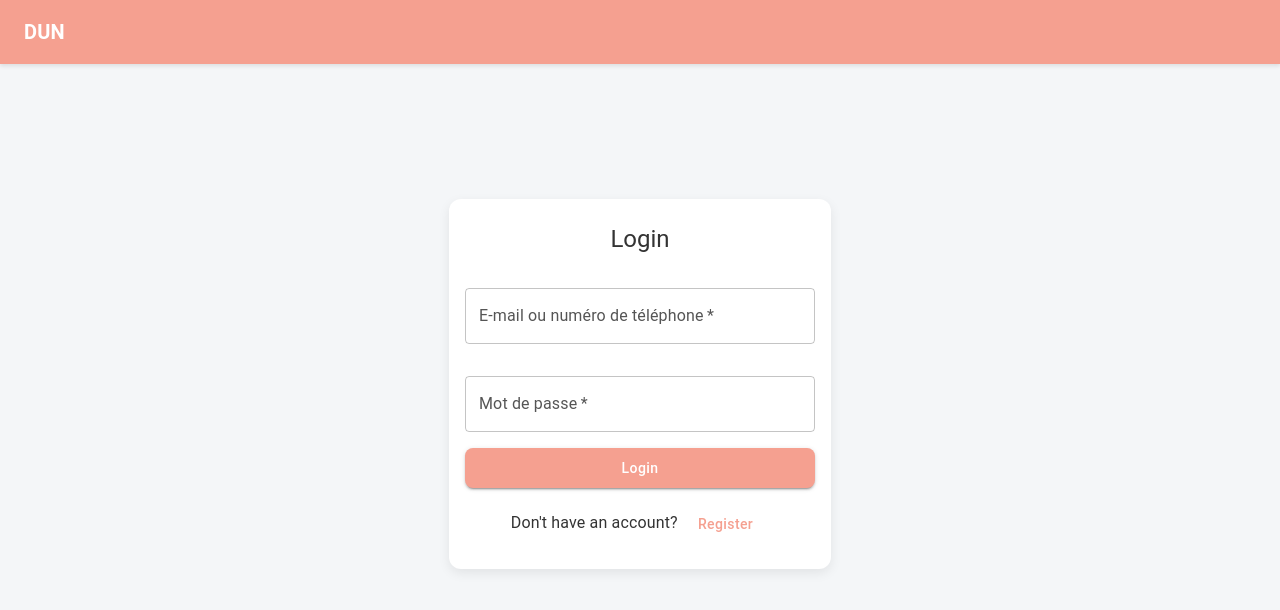
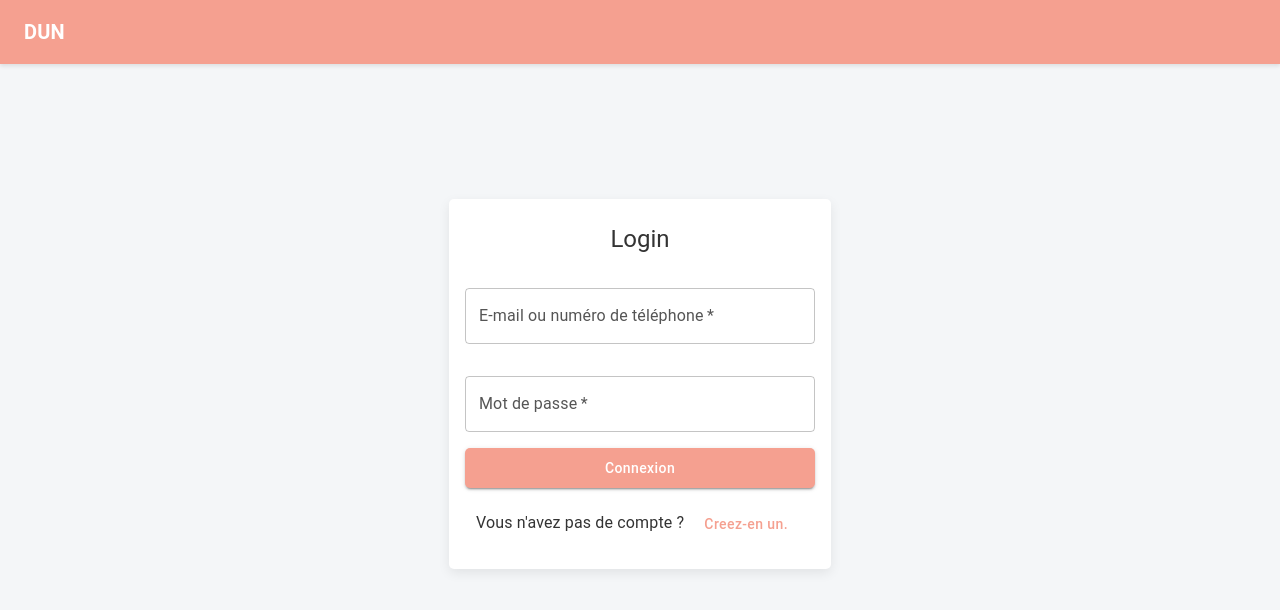
Before and after one commit to yvartpro/pickit, a React (Vite) app: page /login in a window 1280 px wide. Shown: the top 610 px of the page. Built offline with nearby package versions, Linux system fonts and the light colour scheme.

Commit message:
Petitsajustements y relatifs

```diff
--- a/index.html
+++ b/index.html
@@ -4,7 +4,7 @@
     <meta charset="UTF-8" />
     <link rel="icon" type="image/png" href="/" />
     <meta name="viewport" content="width=device-width, initial-scale=1.0" />
-    <title>Location costume</title>
+    <title>Dress Up Now</title>
   </head>
   <body>
     <div id="root"></div>
--- a/src/auth/LoginRegister.jsx
+++ b/src/auth/LoginRegister.jsx
@@ -118,14 +118,14 @@ const LoginRegister = ({ onLogin }) => {
             required
           />
           <Button type="submit" variant="contained" color="primary" fullWidth mt={3}>
-            {isLogin ? 'Login' : 'Register'}
+            {isLogin ? 'Connexion' : 'S\'identifier'}
           </Button>
         </form>
         <Box mt={2} textAlign="center">
           <Typography>
-            {isLogin ? "Don't have an account? " : "Already have an account? "}
+            {isLogin ? "Vous n'avez pas de compte ? " : "Avez-vous deja un compte? "}
             <Button color="primary" onClick={() => setIsLogin(!isLogin)}>
-              {isLogin ? 'Register' : 'Login'}
+              {isLogin ? 'Creez-en un.' : 'Connectez-vous.'}
             </Button>
           </Typography>
         </Box>
--- a/src/components/Home.jsx
+++ b/src/components/Home.jsx
@@ -22,15 +22,15 @@ const Home = ({ users, addUser }) => {
   };
 
   const columns = [
-    { field: 'name', headerName: 'Nom et Prénom', width: 200 },
-    { field: 'address', headerName: 'Adresse', width: 100 },
+    { field: 'name', headerName: 'Nom et Prénom', width: 250 },
+    { field: 'address', headerName: 'Adresse', width: 150 },
     { field: 'phone', headerName: 'Téléphone', width: 100 },
-    { field: 'item', headerName: 'Article', width: 120 },
-    { field: 'quantity', headerName: 'Quantité', type: 'number', width: 50 },
+    { field: 'item', headerName: 'Article', width: 150 },
+    { field: 'quantity', headerName: 'QT', type: 'number', width: 50 },
     {
       field: 'isReturned',
       headerName: 'Status',
-      width: 50,
+      width: 80,
       renderCell: (params) => params.value ? <CheckBox /> : <CheckBox />
     }
   ];
@@ -63,7 +63,7 @@ const Home = ({ users, addUser }) => {
           }}
         />
       </div>
-      <Box sx={{display:{lg:'flex',xs:'none'}, justifyContent:'space-around', alignItems:'center', py:2}}>
+      <Box sx={{display:{lg:'flex',md:'none',xs:'none'}, justifyContent:'space-around', alignItems:'center', py:2,flexDirection:'row'}}>
             <TextField
               size="small"
               name="name"
@@ -102,7 +102,46 @@ const Home = ({ users, addUser }) => {
             />
             <Button onClick={handleAddUser} variant="contained" color="primary" size="small">Ajouter</Button>
       </Box>
-      <Box sx={{display:{md:'flex',lg:'none'}, justifyContent:'space-around', alignItems:'center', py:2}}>
+      <Box sx={{display:{md:'flex',lg:'none', xs:'none'}, justifyContent:'space-around', alignItems:'center', py:2, flexDirection:'row'}}>
+        <TextField
+          size="small"
+          name="name"
+          value={newUser.name}
+          onChange={handleInputChange}
+          placeholder="Nom"
+        />
+        <TextField
+          size="small"
+          name="address"
+          value={newUser.address}
+          onChange={handleInputChange}
+          placeholder="Adresse"
+        />
+        <TextField
+          size="small"
+          name="phone"
+          value={newUser.phone}
+          onChange={handleInputChange}
+          placeholder="Téléphone"
+        />
+        <TextField
+          size="small"
+          name="item"
+          value={newUser.item}
+          onChange={handleInputChange}
+          placeholder="Article"
+        />
+        <TextField
+          size="small"
+          type="number"
+          name="quantity"
+          value={newUser.quantity}
+          onChange={handleInputChange}
+          placeholder="Quantité"
+        />
+        <Button onClick={handleAddUser} variant="contained" color="primary" size="small">Ajouter</Button>
+      </Box>
+      <Box sx={{display:{xs:'flex',md:'none',lg:'none'}, justifyContent:'space-around', alignItems:'center', py:2, flexDirection:'column'}}>
         <Typography variant="h6" sx={{ my: 1, fontWeight: 600 }}>Nouveau client</Typography>
         <Stack direction="column">
           <TextField
--- a/src/theme.js
+++ b/src/theme.js
@@ -4,24 +4,24 @@ import { createTheme } from '@mui/material/styles';
 const theme = createTheme({
   palette: {
     primary: {
-      main: '#F5A090', // Dusty Rose - a soft, elegant pink
-      light: '#FFD9C2', // Light Peach - for accents and highlights
-      dark: '#A68E87',  // Taupe - for contrast and grounding
-      contrastText: '#fff', // White text for good readability on primary color
+      main: '#F5A090',
+      light: '#FFD9C2',
+      dark: '#A68E87',
+      contrastText: '#fff',
     },
     secondary: {
-      main: '#77ACA2', // Seafoam Green - a calming and sophisticated secondary color
+      main: '#77ACA2',
       light: '#B2BEB5',
       dark: '#5A807A',
       contrastText: '#fff',
     },
     background: {
-      default: '#F8F8F8', // Very light gray for overall background
-      paper: '#FFFFFF',  // White for paper-based elements
+      default: '#F8F8F8',
+      paper: '#FFFFFF',
     },
     text: {
-      primary: '#333333', // Dark gray for main text
-      secondary: '#555555', // Slightly lighter gray for less important text
+      primary: '#333333',
+      secondary: '#555555',
     },
     error: {
       main: '#d32f2f',
@@ -34,37 +34,36 @@ const theme = createTheme({
       fontSize: '1.25rem',
     },
     button: {
-      textTransform: 'none', // Prevent buttons from being all uppercase
+      textTransform: 'none',
     },
   },
   components: {
     MuiAppBar: {
       styleOverrides: {
         root: {
-          // backgroundColor: '#F5A090', // Primary color for AppBar
-          backgroundColor: '#F5A090', // Primary color for AppBar
-          color: '#fff', // White text on AppBar
-          boxShadow: '0px 2px 4px rgba(0,0,0,0.1)', // Subtle shadow
+          backgroundColor: '#F5A090',
+          color: '#fff',
+          boxShadow: '0px 2px 4px rgba(0,0,0,0.1)',
         },
       },
     },
     MuiToolbar: {
       styleOverrides: {
         root: {
-          minHeight: '64px', // Adjust toolbar height if needed
+          minHeight: '64px',
         },
       },
     },
     MuiButton: {
       styleOverrides: {
         root: {
-          borderRadius: '8px', // Rounded buttons
+          borderRadius: '5px',
           padding: '8px 16px',
         },
         containedPrimary: {
           backgroundColor: '#F5A090',
           '&:hover': {
-            backgroundColor: '#A68E87', // Darker shade on hover
+            backgroundColor: '#A68E87',
           },
         },
       },
@@ -79,10 +78,10 @@ const theme = createTheme({
     MuiPaper: {
       styleOverrides: {
         root: {
-          borderRadius: '12px', // Rounded corners for Paper
+          borderRadius: '5px',
         },
         elevation3: {
-          boxShadow: '0px 4px 12px rgba(0, 0, 0, 0.08)', // Softer shadow
+          boxShadow: '0px 4px 12px rgba(0, 0, 0, 0.08)',
         },
       },
     },
@@ -99,7 +98,7 @@ const theme = createTheme({
     MuiCheckbox: {
         styleOverrides: {
           root: {
-            color: '#77ACA2', // Seafoam Green - a calming and sophisticated secondary color
+            color: '#77ACA2',
             '&.Mui-checked': {
               color: '#77ACA2',
             },
```
